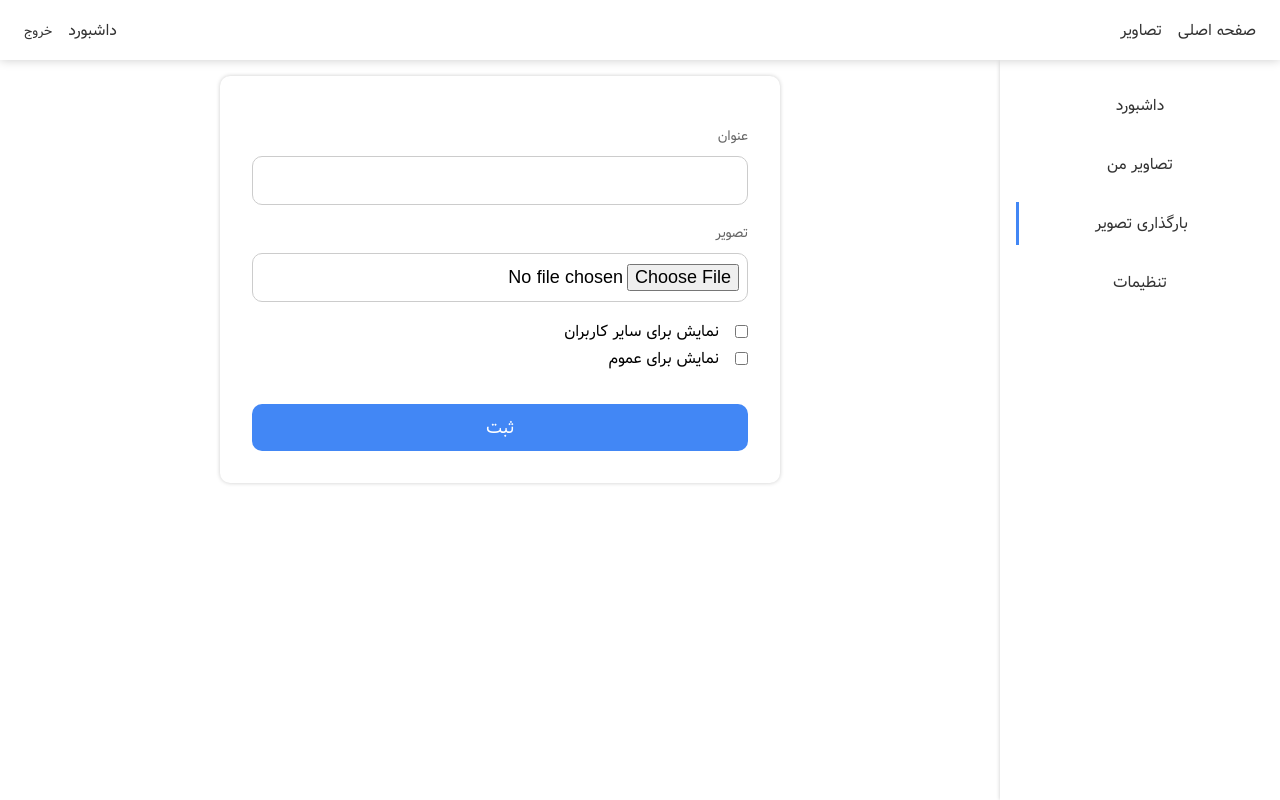
After one commit to W1ckedD/COVID_CT_scan_classification_interface_django, a Django app: page /samples/add-sample/ in a window 1280 px wide. The commit adds this page. Run offline with Django 4.2, Linux system fonts and the light colour scheme; the visitor is signed in with stand-in values (Sample User, id 1); some libraries are stand-ins or nearby versions.

Commit message:
added add-sample form

```diff
--- /dev/null
+++ b/core/samples/templates/samples/add-sample.html
@@ -0,0 +1,32 @@
+{% extends 'base.html' %}
+{% load static %}
+{% block title %}افزودن تصویر{% endblock %} {% block content %}
+
+<form
+  action="{% url 'samples_add-sample' %}"
+  class="form"
+  method="post"
+  enctype="multipart/form-data"
+>
+  {% csrf_token %}
+  <div class="form-group">
+    <label for="name">عنوان</label>
+    <input type="text" name="name" class="form-control" />
+  </div>
+  <div class="form-group">
+    <label for="image">تصویر</label>
+    <input type="file" name="image" class="form-control" />
+  </div>
+  <div class="checkbox-container">
+    <label for="visible_to_users">نمایش برای سایر کاربران</label>
+    <input type="checkbox" name="visible_to_users" id="users-checkbox" />
+  </div>
+  <div class="checkbox-container">
+    <label for="visible_to_public">نمایش برای عموم</label>
+    <input type="checkbox" name="visible_to_public" id="public-checkbox" />
+  </div>
+  <button type="submit" class="btn btn-primary btn-block">ثبت</button>
+</form>
+<script src="{% static 'js/add-sample.js' %}"></script>
+
+{% endblock %}
--- a/core/samples/urls.py
+++ b/core/samples/urls.py
@@ -2,5 +2,6 @@ from django.urls import path
 from . import views
 
 urlpatterns = [
-  path('', views.SamplesView.as_view(), name='samples')
+  path('', views.SamplesView.as_view(), name='samples'),
+  path('add-sample/', views.AddSampleView.as_view(), name='samples_add-sample')
 ]
--- a/core/samples/views.py
+++ b/core/samples/views.py
@@ -1,5 +1,6 @@
-from django.shortcuts import render
+from django.shortcuts import redirect, render
 from django.views import View
+from django.contrib import messages
 
 from .models import Sample
 
@@ -11,3 +12,12 @@ class SamplesView(View):
     else:
       samples = Sample.objects.filter(visible_to_public=True)
       return render(request, 'samples/samples.html', context={'samples': samples})
+
+
+class AddSampleView(View):
+  def get(self, request, *args, **kwargs):
+    if not request.user.is_authenticated:
+      messages.error(request, 'برای استفاده از این بخش ابتدا به حساب کاربری خود وارد شوید.')
+      return redirect('accounts_login')
+
+    return render(request, 'samples/add-sample.html', context={})
--- a/core/static/css/style.css
+++ b/core/static/css/style.css
@@ -91,3 +91,14 @@ html, body, h1, h2, h3, h4, h5, h6, p, input, textarea, button, a {
 .btn-block {
   width: 100%;
 }
+
+.checkbox-container {
+  display: flex;
+  flex-direction: row-reverse;
+  justify-content: flex-end;
+  align-items: center;
+}
+
+.checkbox-container input {
+  margin-left: 1rem;
+}
--- /dev/null
+++ b/core/static/js/add-sample.js
@@ -0,0 +1,11 @@
+const publicCheckBox = document.getElementById('public-checkbox');
+const usersCheckBox = document.getElementById('users-checkbox');
+
+publicCheckBox.addEventListener('change', function(event) {
+  if (event.target.checked) {
+    usersCheckBox.checked = true;
+    usersCheckBox.disabled = true;
+  } else {
+    usersCheckBox.disabled = false;
+  }
+})
--- a/core/templates/partials/_sidebar.html
+++ b/core/templates/partials/_sidebar.html
@@ -1,15 +1,31 @@
 <nav class="sidebar">
   <ul class="sidebar-menu">
+    {% if 'dashboard' in request.path %}
     <li class="menu-item active">
-      <a href="#" class="menu-link">داشبورد</a>
+    {% else %}
+    <li class="menu-item">
+    {% endif %}
+      <a href="{% url 'accounts_dashboard' %}" class="menu-link">داشبورد</a>
     </li>
+    {% if 'my-samples' in request.path %}
+    <li class="menu-item active">
+    {% else %}
     <li class="menu-item">
+    {% endif %}
       <a href="#" class="menu-link">تصاویر من</a>
     </li>
+    {% if 'add-sample' in request.path %}
+    <li class="menu-item active">
+    {% else %}
     <li class="menu-item">
+    {% endif %}
       <a href="#" class="menu-link">بارگذاری تصویر</a>
     </li>
+    {% if 'settings' in request.path %}
+    <li class="menu-item active">
+    {% else %}
     <li class="menu-item">
+    {% endif %}
       <a href="#" class="menu-link">تنظیمات</a>
     </li>
   </ul>
```
Also changed, not shown: core/samples/templates/samples/samples.html (+7 -6 lines).
